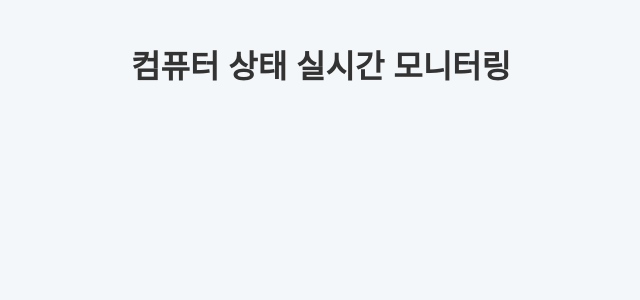
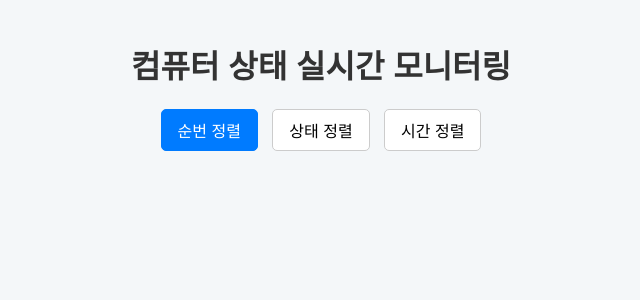
Before and after one commit to sodamwave/msg_check, a Flask app: page / in a window 1280 px wide. Shown: the top 300 px of the page, without its empty margins (319-959 px from the left). Run offline with Flask 3, Linux system fonts and the light colour scheme; data that the repository does not hold is empty; parts of the project's set-up code (start-up, migrations or seed data) failed here and were passed over.

Commit message:
Update index.html

```diff
--- a/templates/index.html
+++ b/templates/index.html
@@ -7,17 +7,24 @@
     <style>
         body { font-family: 'Malgun Gothic', sans-serif; background-color: #f4f7f9; margin: 0; padding: 20px; }
         h1 { text-align: center; color: #333; }
+        /* ★★★ 버튼 컨테이너 스타일 추가 ★★★ */
+        .sort-buttons { text-align: center; margin-bottom: 25px; }
+        .sort-buttons button {
+            background-color: #fff; border: 1px solid #ccc; border-radius: 5px;
+            padding: 8px 16px; margin: 0 5px; cursor: pointer;
+            font-size: 1em; transition: all 0.2s ease;
+        }
+        /* ★★★ 활성화된 버튼 스타일 추가 ★★★ */
+        .sort-buttons button.active { background-color: #007bff; color: white; border-color: #007bff; }
         #status-container { display: flex; flex-wrap: wrap; gap: 15px; justify-content: center; }
-        .status-card { background-color: white; border-radius: 8px; box-shadow: 0 2px 4px rgba(0,0,0,0.05); padding: 15px; width: 220px; border-left: 5px solid #ccc; transition: all 0.3s ease; }
-        /* ★★★ 클래스 이름 변경: uuid -> computer-name ★★★ */
-        .status-card .computer-name { font-weight: bold; font-size: 1.2em; color: #333; margin-bottom: 10px; }
+        .status-card { background-color: white; border-radius: 8px; box-shadow: 0 2px 4px rgba(0,0,0,0.05); padding: 15px; width: 250px; border-left: 5px solid #ccc; transition: all 0.3s ease; }
+        .status-card .computer-name { font-weight: bold; font-size: 1.2em; color: #333; margin-bottom: 10px; word-break: break-all; }
         .status-card .info { margin-top: 8px; font-size: 0.9em; color: #666; }
         .status-card .status, .status-card .time { font-weight: bold; }
         .status-card.start { border-left-color: #28a745; }
         .status-card.start .status { color: #28a745; }
         .status-card.end { border-left-color: #dc3545; }
         .status-card.end .status { color: #dc3545; }
-        /* ★★★ '알 수 없음'과 'UUID 없음' 상태 스타일 추가 ★★★ */
         .status-card.unknown { border-left-color: #ffc107; }
         .status-card.unknown .status { color: #ffc107; }
         .status-card.no-uuid { border-left-color: #6c757d; }
@@ -26,36 +33,55 @@
 </head>
 <body>
     <h1>컴퓨터 상태 실시간 모니터링</h1>
+    <!-- ★★★ 정렬 버튼 HTML 추가 ★★★ -->
+    <div class="sort-buttons">
+        <button id="sort-by-number" class="active">순번 정렬</button>
+        <button id="sort-by-status">상태 정렬</button>
+        <button id="sort-by-time">시간 정렬</button>
+    </div>
     <div id="status-container"></div>
     <script>
         const apiUrl = '/status';
         const statusContainer = document.getElementById('status-container');
+        const sortButtons = document.querySelectorAll('.sort-buttons button');
 
-        async function fetchStatus() {
-            try {
-                const response = await fetch(apiUrl);
-                if (!response.ok) throw new Error(`서버 응답 오류: ${response.status}`);
-                const data = await response.json();
-                statusContainer.innerHTML = '';
+        let allStatuses = []; // 전체 데이터 저장용
+        let currentSort = 'number'; // 현재 정렬 상태 저장용
 
-                // ★★★ 데이터를 순번 기준으로 숫자 정렬 ★★★
-                const sortedData = Object.entries(data).sort(([keyA], [keyB]) => {
-                    const numA = parseInt(keyA.match(/\d+/)) || 999; // 숫자 추출, 없으면 맨 뒤로
-                    const numB = parseInt(keyB.match(/\d+/)) || 999;
+        // ★★★ 정렬 로직을 포함한 렌더링 함수 ★★★
+        function renderStatuses() {
+            // 현재 정렬 기준에 따라 데이터 복사 및 정렬
+            let sortedData = [...allStatuses];
+
+            if (currentSort === 'number') {
+                sortedData.sort(([keyA], [keyB]) => {
+                    const numA = parseInt(keyA.match(/\d+/)) || 9999;
+                    const numB = parseInt(keyB.match(/\d+/)) || 9999;
                     return numA - numB;
                 });
+            } else if (currentSort === 'status') {
+                const statusOrder = { '종료': 1, '시작': 2, '알 수 없음': 3, 'UUID 없음': 4 };
+                sortedData.sort(([, a], [, b]) => {
+                    const orderA = statusOrder[a.status] || 5;
+                    const orderB = statusOrder[b.status] || 5;
+                    return orderA - orderB;
+                });
+            } else if (currentSort === 'time') {
+                sortedData.sort(([, a], [, b]) => {
+                    return (b.event_time || '').localeCompare(a.event_time || '');
+                });
+            }
 
+            // 화면 클리어 및 카드 렌더링
+            statusContainer.innerHTML = '';
             sortedData.forEach(([name, info]) => {
                 const card = document.createElement('div');
                 card.classList.add('status-card');
-
-                    // ★★★ 상태에 따라 다른 클래스 부여 ★★★
                 if (info.status === '시작') card.classList.add('start');
                 else if (info.status === '종료') card.classList.add('end');
                 else if (info.status === 'UUID 없음') card.classList.add('no-uuid');
                 else card.classList.add('unknown');
 
-                    // ★★★ 카드 HTML 내용 변경 ★★★
                 card.innerHTML = `
                     <div class="computer-name">${name}</div>
                     <div class="info">상태: <span class="status">${info.status}</span></div>
@@ -64,11 +90,34 @@
                 `;
                 statusContainer.appendChild(card);
             });
+        }
+
+        // ★★★ 데이터 패치 함수 (렌더링과 분리) ★★★
+        async function fetchStatus() {
+            try {
+                const response = await fetch(apiUrl);
+                if (!response.ok) throw new Error(`서버 응답 오류: ${response.status}`);
+                const data = await response.json();
+                allStatuses = Object.entries(data); // 데이터 저장
+                renderStatuses(); // 저장된 데이터로 렌더링
             } catch (error) {
                 console.error('상태 가져오기 실패:', error);
                 statusContainer.innerHTML = `<p style="color: red;">데이터를 불러오는 데 실패했습니다. 서버 상태를 확인해주세요.</p>`;
             }
         }
+
+        // ★★★ 버튼 클릭 이벤트 리스너 추가 ★★★
+        sortButtons.forEach(button => {
+            button.addEventListener('click', () => {
+                currentSort = button.id.replace('sort-by-', '');
+                // 활성 버튼 스타일 업데이트
+                sortButtons.forEach(btn => btn.classList.remove('active'));
+                button.classList.add('active');
+                renderStatuses(); // 정렬 기준 변경 후 즉시 다시 렌더링
+            });
+        });
+
+        // 주기적 업데이트 및 최초 실행
         setInterval(fetchStatus, 5000);
         fetchStatus();
     </script>
```
Lines whose indentation alone changed are shown as unchanged.
